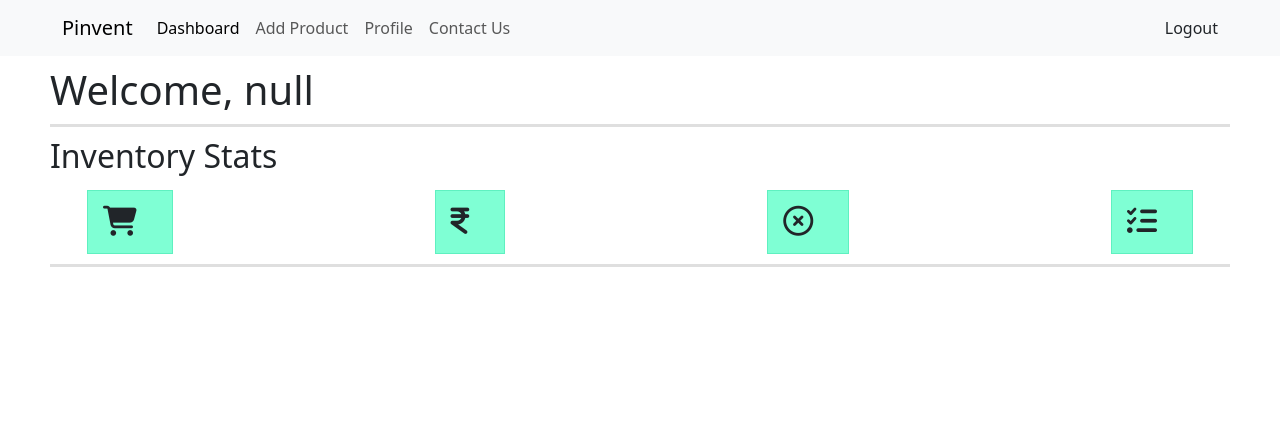
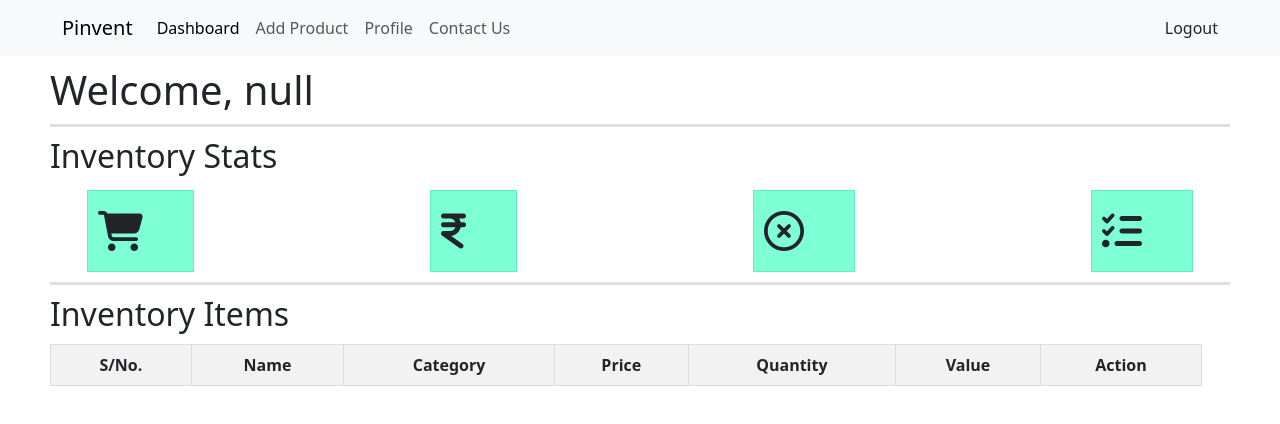
Before and after one commit to Roshankrshah/Pinvent-APP, a plain HTML site: page frontend/dashboard/dashboard.html in a window 1280 px wide. Drawn offline with nearby package versions, Linux system fonts and the light colour scheme; no server answers.

Commit message:
product table added

```diff
--- a/frontend/dashboard/dashboard.css
+++ b/frontend/dashboard/dashboard.css
@@ -22,7 +22,7 @@ hr {
 
 .box {
     display: flex;
-    padding: 5px;
+    padding: 10px;
     border: 1px solid rgb(95, 240, 192);
     margin: 5px;
     align-items: center;
@@ -32,15 +32,53 @@ hr {
     cursor: pointer;
 }
 
-.box:hover{
+.box:hover {
     background-color: rgb(69, 203, 158);
 }
 
 .inner-box {
-    padding: 5px;
-    margin: 5px;
+    padding: 10px;
+    margin: 10px;
+    font-size: 30px;
 }
 
-i{
-    font-size: 30px;
+.inner-box-icon{
+    font-size: 40px;
 }
+
+table {
+    width: 90%;
+    border-collapse: collapse;
+    margin: 10px 50px 20px 50px;
+}
+
+th,
+td {
+    border: 1px solid #ddd;
+    padding: 8px;
+    text-align: center;
+}
+
+th {
+    background-color: #f2f2f2;
+    font-weight: bold;
+}
+
+tr:hover{
+    background-color: azure;
+}
+
+.view{
+    font-size: 20px;
+    color: rgb(133, 27, 133);
+}
+
+.delete{
+    font-size: 20px;
+    color: red;
+}
+
+.edit{
+    font-size: 20px;
+    color: green;
+}
--- a/frontend/dashboard/dashboard.html
+++ b/frontend/dashboard/dashboard.html
@@ -46,28 +46,28 @@
     <h2>Inventory Stats</h2>
     <div class="container">
         <div class="box">
-            <div class="inner-box">
+            <div class="inner-box-icon">
                 <i class="fa-solid fa-cart-shopping"></i>
             </div>
             <div class="inner-box first-box">
             </div>
         </div>
         <div class="box">
-            <div class="inner-box">
+            <div class="inner-box-icon">
                 <i class="fa-solid fa-indian-rupee-sign"></i>
             </div>
             <div class="inner-box second-box">
             </div>
         </div>
         <div class="box">
-            <div class="inner-box">
+            <div class="inner-box-icon">
                 <i class="fa-regular fa-circle-xmark"></i>
             </div>
             <div class="inner-box third-box">
             </div>
         </div>
         <div class="box">
-            <div class="inner-box">
+            <div class="inner-box-icon">
                 <i class="fa-solid fa-list-check"></i>
             </div>
             <div class="inner-box fourth-box">
@@ -75,7 +75,18 @@
         </div>
     </div>
     <hr>
-
+    <h2>Inventory Items</h2>
+    <table>
+        <tr>
+            <th>S/No.</th>
+            <th>Name</th>
+            <th>Category</th>
+            <th>Price</th>
+            <th>Quantity</th>
+            <th>Value</th>
+            <th>Action</th>
+        </tr>
+    </table>
     <script src="https://cdn.jsdelivr.net/npm/bootstrap@5.3.1/dist/js/bootstrap.bundle.min.js"
         integrity="sha384-HwwvtgBNo3bZJJLYd8oVXjrBZt8cqVSpeBNS5n7C8IVInixGAoxmnlMuBnhbgrkm"
         crossorigin="anonymous"></script>
--- a/frontend/dashboard/dashboard.js
+++ b/frontend/dashboard/dashboard.js
@@ -3,18 +3,19 @@ const user = document.querySelector('.username');
 
 user.textContent = `Welcome, ${localStorage.getItem('name')}`
 
-logoutBtn.addEventListener('click',()=>{
+logoutBtn.addEventListener('click', () => {
 
-    fetch('http://localhost:3202/api/users/logout',{
-    credentials: 'include'});
+    fetch('http://localhost:3202/api/users/logout', {
+        credentials: 'include'
+    });
     localStorage.removeItem('name');
     localStorage.removeItem('id');
     console.log(document.cookie);
     alert('logout')
 });
 
-const start = async() => {
-    const res = await fetch('http://localhost:3202/api/products',{
+const start = async () => {
+    const res = await fetch('http://localhost:3202/api/products', {
         credentials: 'include'
     });
     const resData = await res.json();
@@ -24,15 +25,15 @@ const start = async() => {
     let totalCost = 0;
     let outOfStock = 0;
 
-    resData.forEach((product)=>{
+    resData.forEach((product) => {
         category.add(product.category);
         totalCost += (Number(product.quantity) * Number(product.price));
-        if(product.quantity == 0){
+        if (product.quantity == 0) {
             outOfStock += 1;
         }
     });
 
-    console.log(totalProduct, category,totalCost,outOfStock);
+    console.log(totalProduct, category, totalCost, outOfStock);
     const firstBox = document.querySelector('.first-box');
     const secondBox = document.querySelector('.second-box');
     const thirdBox = document.querySelector('.third-box');
@@ -42,6 +43,27 @@ const start = async() => {
     secondBox.innerHTML = `Total Store Value <br> ${category.size}`;
     thirdBox.innerHTML = `Out of Stock <br> ${totalCost}`;
     fourthBox.innerHTML = `All Categories <br> ${outOfStock}`;
+
+    const productTable = document.querySelector('table');
+
+    resData.forEach((product, index) => {
+        const tableRow = `
+            <tr>
+                <td>${index + 1}</td>
+                <td>${product.name}</td>
+                <td>${product.category}</td>
+                <td>${product.price}</td>
+                <td>${product.quantity}</td>
+                <td>${product.quantity * product.price}</td>
+                <td>
+                    <span class="view"><i class="fa-regular fa-eye"></i></span>
+                    <span class="edit"><i class="fa-regular fa-pen-to-square"></i></span>
+                    <span class="delete"><i class="fa-regular fa-trash-can"></i></span>
+                </td>
+            </tr>`;
+
+        productTable.innerHTML += tableRow;
+    })
 };
 
 start();
```
